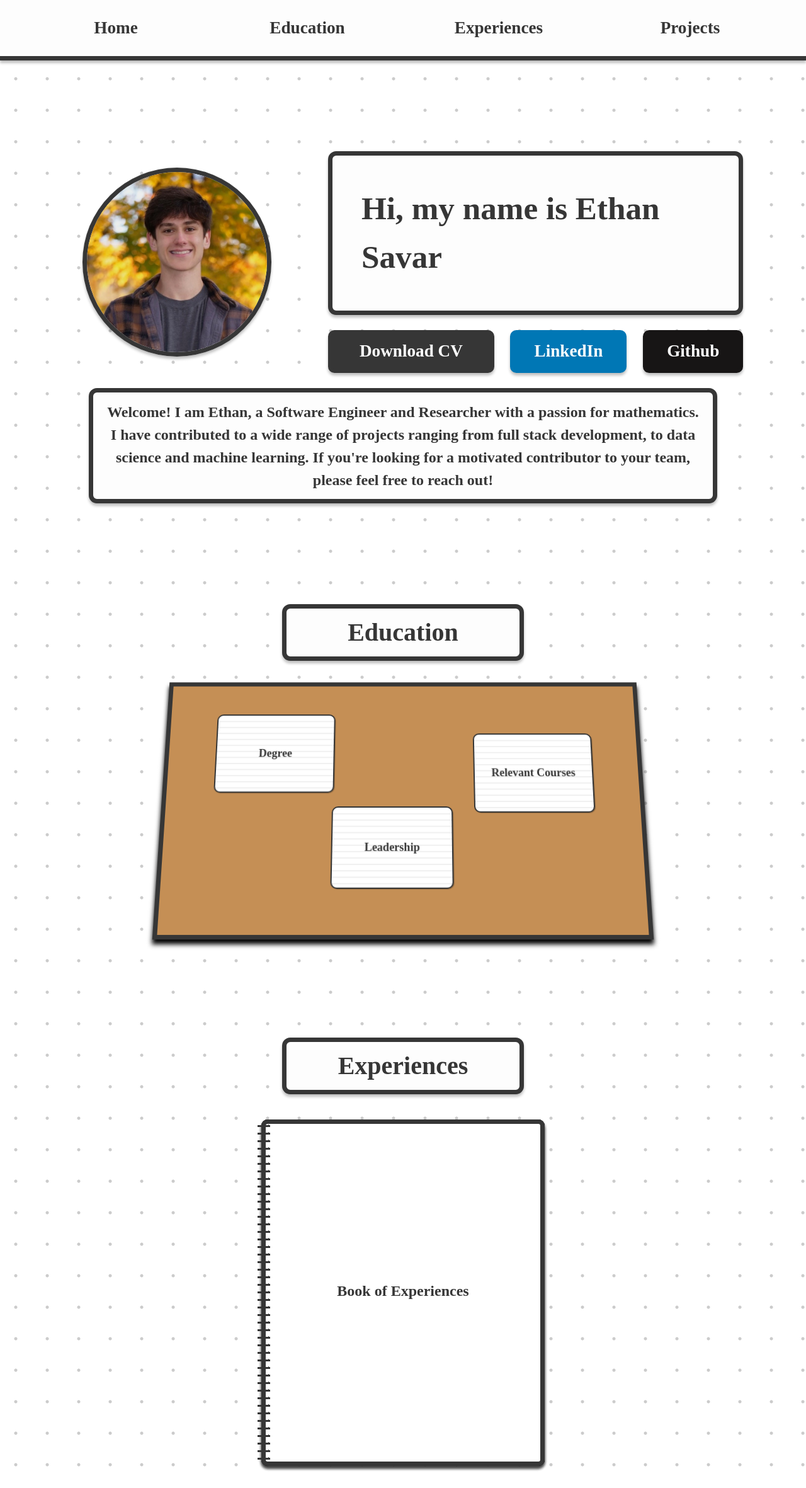
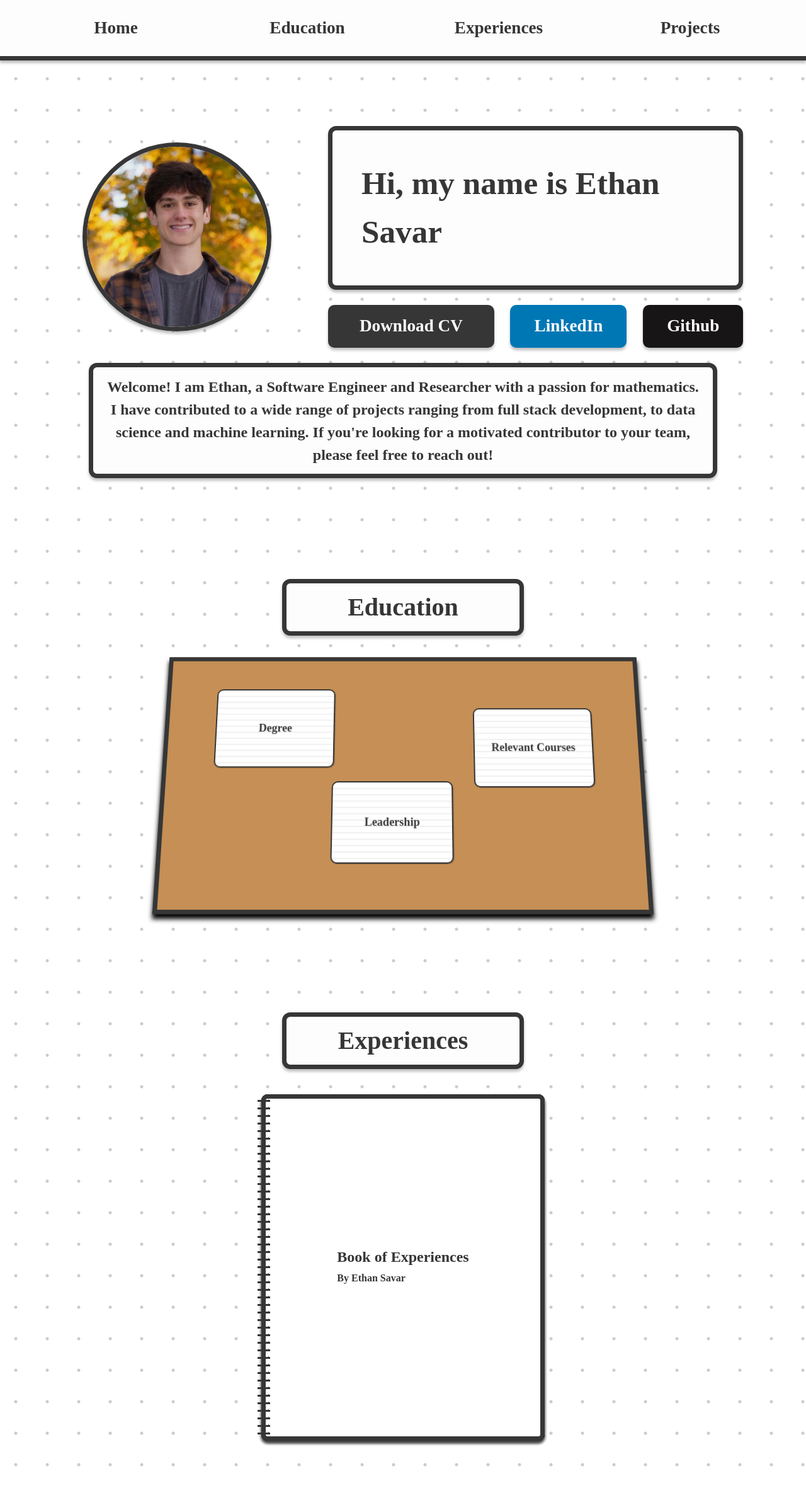
Before and after one commit to e-savar/PortfolioSite, a Next.js app: page / in a window 1280 px wide. Shown: the top 2362 px of the page at 63% size. Built offline with nearby package versions, Linux system fonts and the light colour scheme; a web font is replaced by a local one; what @mui/material-nextjs would draw is missing.

Commit message:
touchups on about me

```diff
--- a/src/app/Homepage.module.css
+++ b/src/app/Homepage.module.css
@@ -3,7 +3,7 @@
     display: flex;
     align-items: center;
     justify-content: space-between;
-    margin-top: 15vh;
+    margin-top: 10vh;
     margin-left: 4vw;
     margin-right: 7vw;
     height: 50vh;
--- a/src/app/page.tsx
+++ b/src/app/page.tsx
@@ -6,7 +6,7 @@ import styles from './Homepage.module.css';
 
 export default function Home() {
   return (
-    <div className={styles.twoColumns}>
+    <div>
       <div className={styles.main}>
         <div className={styles.face}>
           <Image className={styles.faceImage}
--- a/src/components/Book/book.tsx
+++ b/src/components/Book/book.tsx
@@ -115,7 +115,7 @@ export const Book: React.FC = () => {
     {
       company: 'Book of Experiences',
       title: '',
-      dates: '',
+      dates: 'By Ethan Savar',
       descriptions: [],
       customStyles: 'cover',
     },
```
